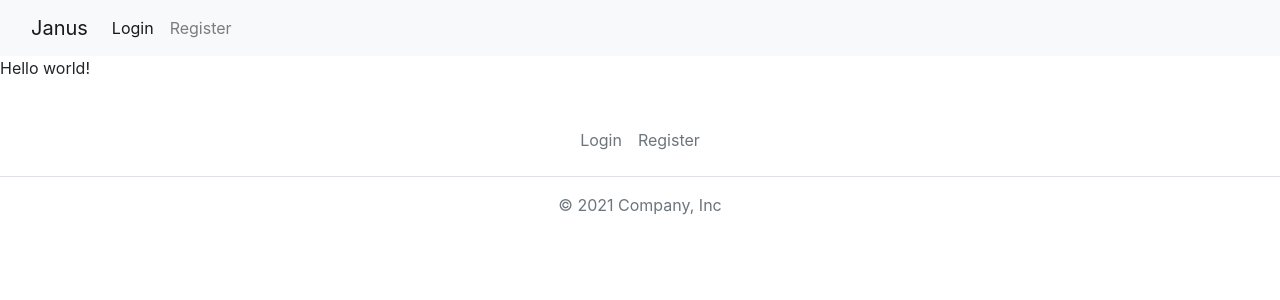
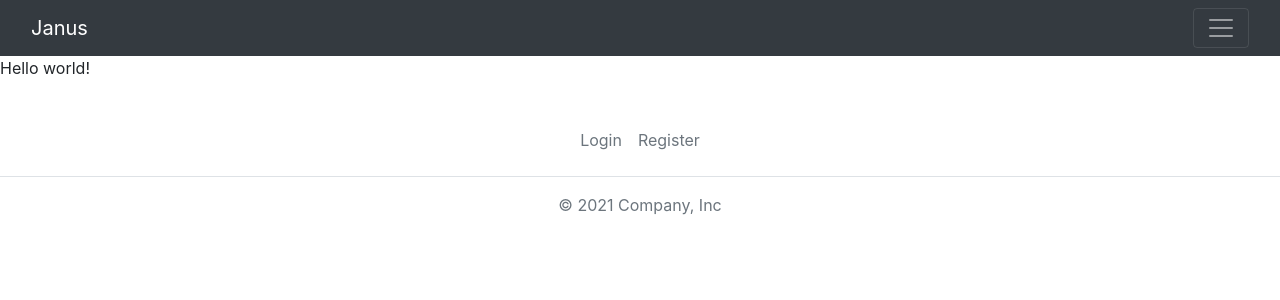
Before and after one commit to Realize-Security/Janus, a Flask app: page / in a window 1280 px wide. Shown: the top 300 px of the page. Run offline with Flask 2, Linux system fonts and the light colour scheme; parts of the project's set-up code (start-up, migrations or seed data) failed here and were passed over; some libraries are stand-ins or nearby versions.

Commit message:
dark navbar

```diff
--- a/web/app/templates/navbar.html
+++ b/web/app/templates/navbar.html
@@ -1,4 +1,4 @@
-<nav class="navbar navbar-expand-lg navbar-light bg-light">
+<nav class="navbar navbar-dark bg-dark">
   <div class="container-fluid">
     <a class="navbar-brand" href="#">Janus</a>
     <button class="navbar-toggler" type="button" data-bs-toggle="collapse" data-bs-target="#navbarSupportedContent" aria-controls="navbarSupportedContent" aria-expanded="false" aria-label="Toggle navigation">
```
